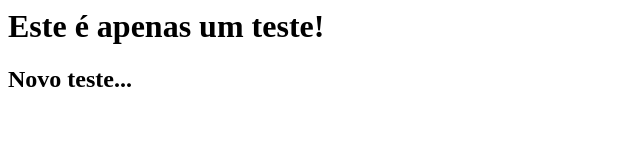
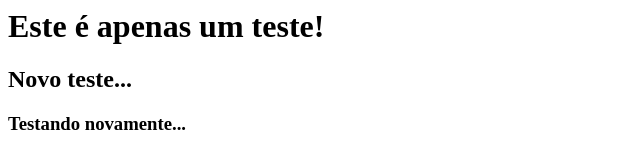
Before and after one commit to edisleireis/alura-git, a plain HTML site: page index.html in a window 1280 px wide. Shown: the whole page, without its empty margins (0-640 px from the left). Drawn offline with Linux system fonts and the light colour scheme.

Commit message:
Alterando o conteúdo.

```diff
--- a/index.html
+++ b/index.html
@@ -6,5 +6,6 @@
 <body>
     <H1>Este é apenas um teste!</H1>
     <H2>Novo teste...</H2>
+    <H3>Testando novamente...</H3>
 </body>
 </html>
```
